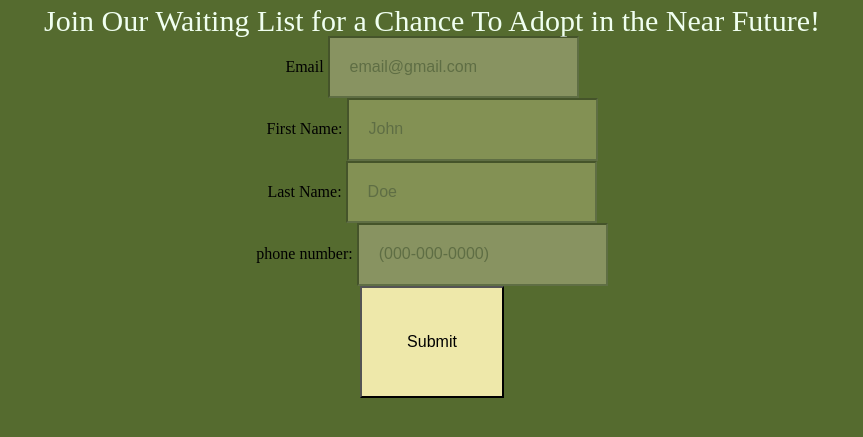
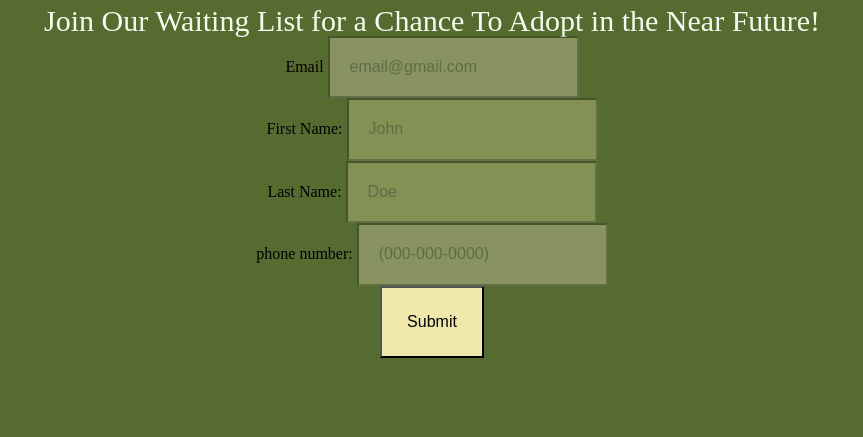
Before and after one commit to itmd362mitzi/project1, a plain HTML site: page index.html in a window 1280 px wide. Shown: the part 347-784 px from the top of the page, without its empty margins (208-1071 px from the left). Drawn offline with Linux system fonts and the light colour scheme.

Commit message:
Update stylesheet.css

```diff
--- a/css/stylesheet.css
+++ b/css/stylesheet.css
@@ -44,5 +44,5 @@ input[type="tel"] {
 input[type="submit"] {
   background-color: PaleGoldenRod;
   border: 3;
-  padding: 45px;
+  padding: 25px;
 }
```
